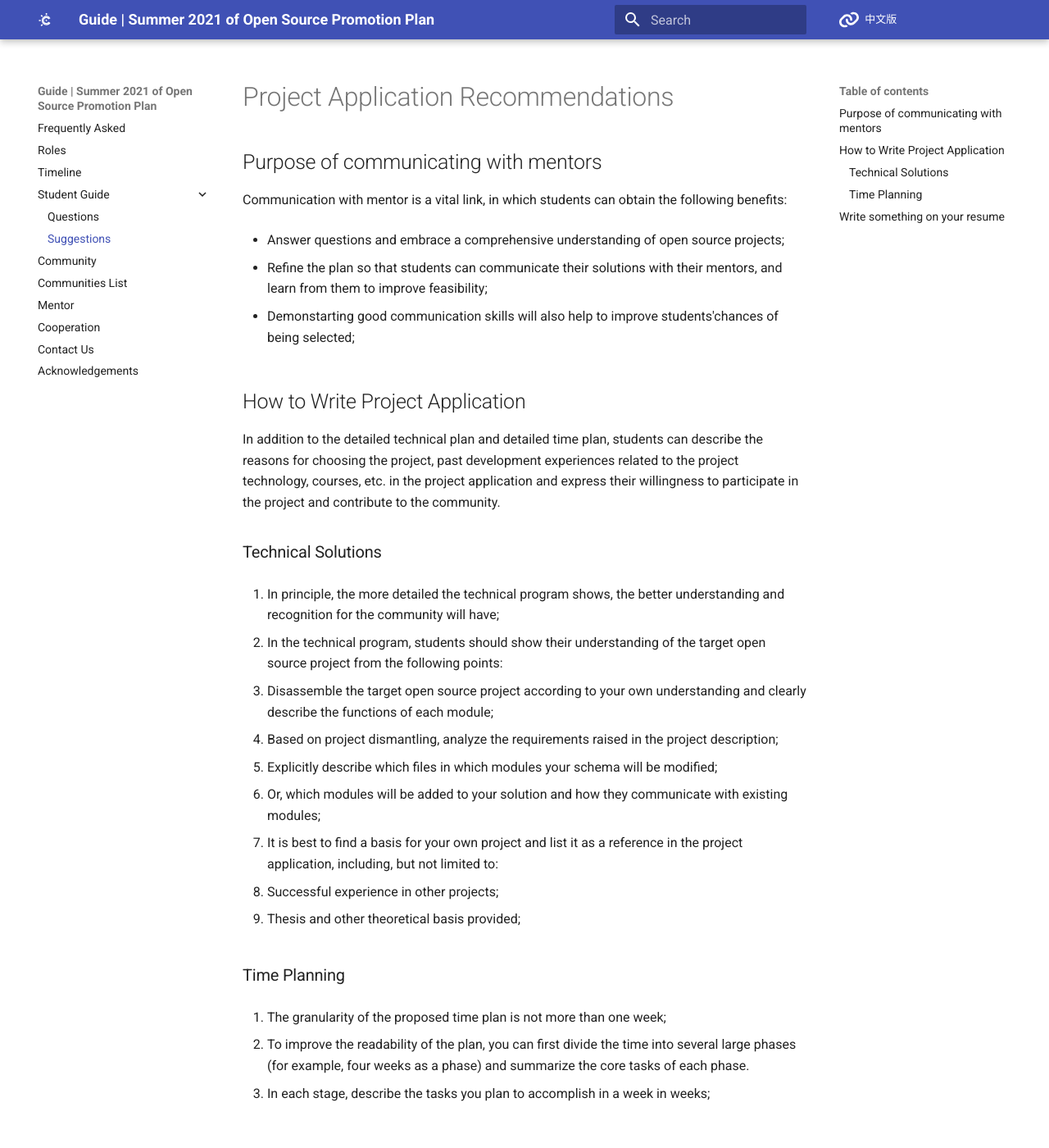
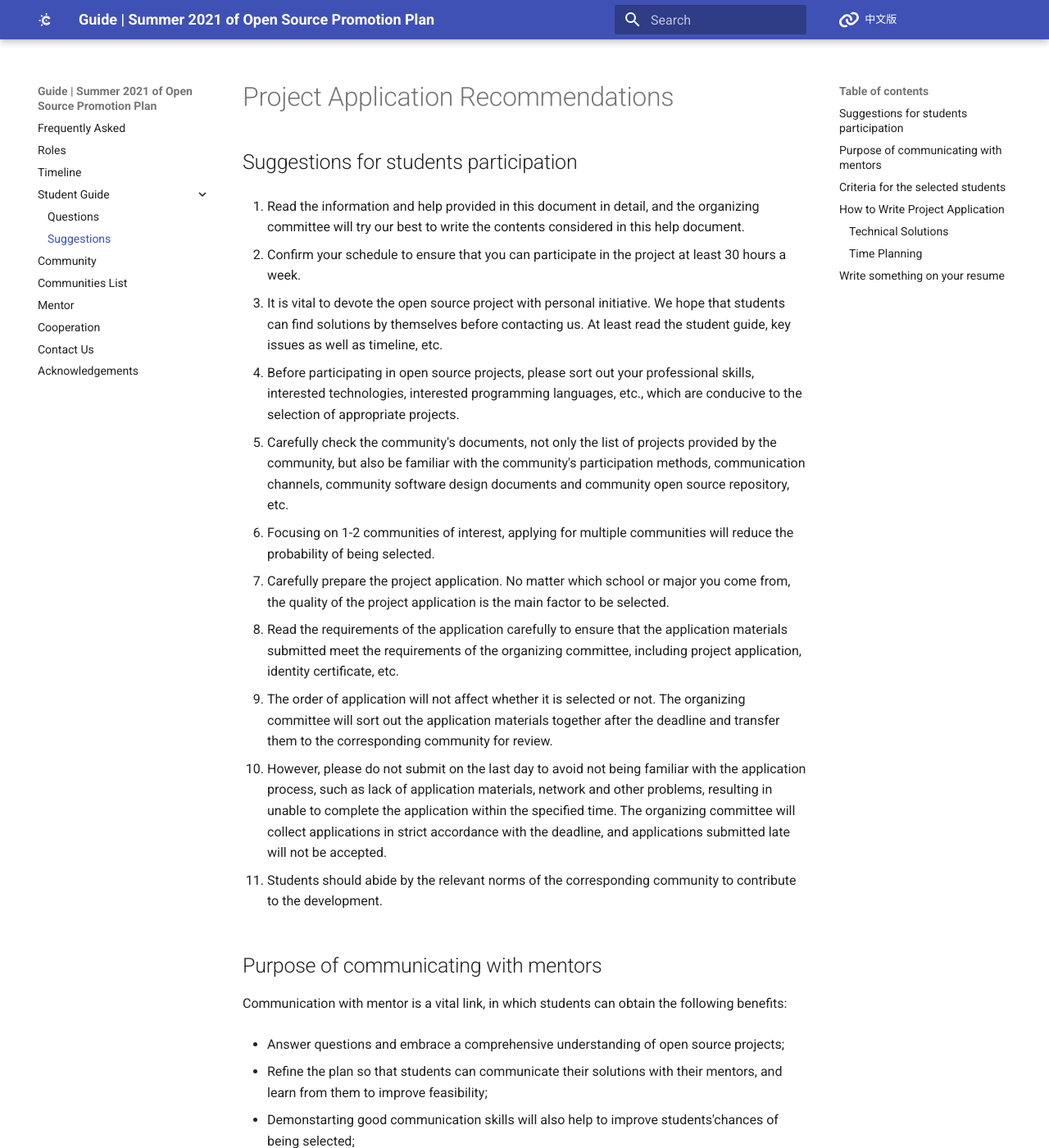
Before and after one commit to summer-ospp/help-en, an MkDocs documentation site: the page built from docs/proj_apply.md, in a window 1280 px wide and 1400 px high. Shown: the whole window at 82% size. Built offline with MkDocs 1.6.1 and Material for MkDocs 9.7.7, drawn with Linux system fonts in a browser that asks for light colours; comment, search, counter and statistics services are not loaded; some of the changed text lies outside the part shown.

Commit message:
Update proj_apply.md

```diff
--- a/docs/proj_apply.md
+++ b/docs/proj_apply.md
@@ -1,4 +1,28 @@
 # Project Application Recommendations
+
+## Suggestions for students participation
+
+1. Read the information and help provided in this document in detail, and the organizing committee will try our best to write the contents considered in this help document.
+
+2. Confirm your schedule to ensure that you can participate in the project at least 30 hours a week.
+
+3. It is vital to devote the open source project with personal initiative. We hope that students can find solutions by themselves before contacting us. At least read the student guide, key issues as well as timeline, etc.
+
+4. Before participating in open source projects, please sort out your professional skills, interested technologies, interested programming languages, etc., which are conducive to the selection of appropriate projects.
+
+5. Carefully check the community's documents, not only the list of projects provided by the community, but also be familiar with the community's participation methods, communication channels, community software design documents and community open source repository, etc.
+
+6. Focusing on 1-2 communities of interest, applying for multiple communities will reduce the probability of being selected.
+
+7. Carefully prepare the project application. No matter which school or major you come from, the quality of the project application is the main factor to be selected.
+
+8. Read the requirements of the application carefully to ensure that the application materials submitted meet the requirements of the organizing committee, including project application, identity certificate, etc.
+
+9. The order of application will not affect whether it is selected or not. The organizing committee will sort out the application materials together after the deadline and transfer them to the corresponding community for review.
+
+10. However, please do not submit on the last day to avoid not being familiar with the application process, such as lack of application materials, network and other problems, resulting in unable to complete the application within the specified time. The organizing committee will collect applications in strict accordance with the deadline, and applications submitted late will not be accepted.
+
+11. Students should abide by the relevant norms of the corresponding community to contribute to the development.
 
 ## Purpose of communicating with mentors
 
@@ -9,6 +33,12 @@ Communication with mentor is a vital link, in which students can obtain the foll
 - Refine the plan so that students can communicate their solutions with their mentors, and learn from them to improve feasibility;
 
 - Demonstarting good communication skills will also help to improve students'chances of being selected;
+
+## Criteria for the selected students
+
+The selected students by community chosen are based on the project application (including project plan, project implementation plan, etc.) submitted by students and their resumes. Each project can only be undertaken by one student.
+
+It is strongly recommended that students should actively communicate with the community mentor about the project details and plans before applying. The project application is the focus of the selection criteria.
 
 ## How to Write Project Application
 
```
